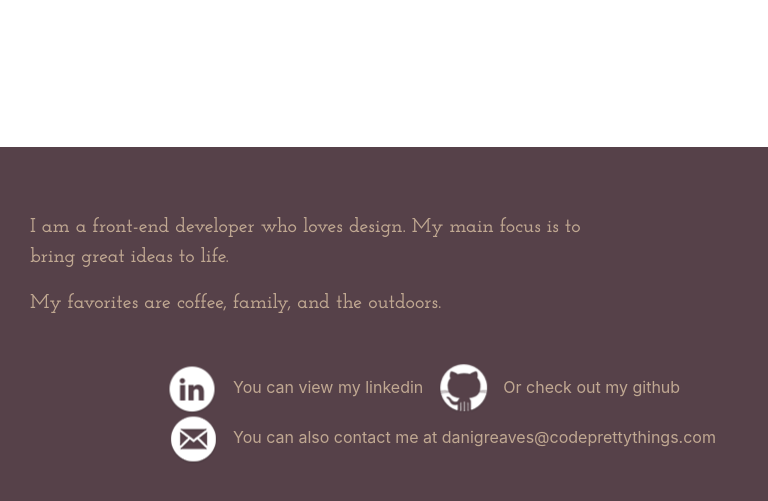
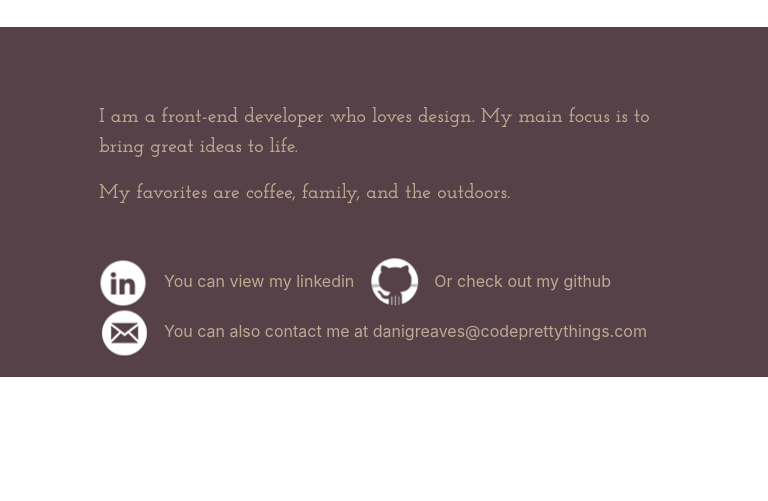
Before and after one commit to danigirl329/Portfolio, a website: page app/index.html at #/about in a window 768 px wide. Shown: the part 561-1062 px from the top of the page. After the commit the page ends 938 px from the top, so only its background shows below. Drawn offline with nearby package versions, Linux system fonts and the light colour scheme; some packages are replaced by stand-ins of ours.

Commit message:
FIXED FOOTER
finally

```diff
--- a/app/css/app.css
+++ b/app/css/app.css
@@ -11,25 +11,31 @@
         url('/fonts/ARCHRISTY.ttf') format('svg'); /* Legacy iOS */
 }
 
+* {
+	margin: 0;
+}
 
-body{
-    background-color: #fff;
-    width:100%;
+html, body, .ng-scope{
     height: 100%;
 }
 
 .wrapper{
     min-height: 100%;
-    margin-bottom: -150px;
+	margin: 0 auto -200px;
 }
 
-.wrapper:after{
-    content: "";
-    display: block;
+.footer, .push{
+    height: 200px;
 }
 
-.footer, .wrapper:after{
-     height: 175px;
+.footer{
+    background-color: #564149;
+    width: 100%;
+    padding-top: 50px;
+}
+
+.footContent{
+    width: 600px;
 }
 
 .active{
@@ -74,17 +80,7 @@ p{
     width: 60%;
 }
 
-.footer{
-    background-color: #564149;
-    width: 100%;
-     height: 175px;
-    margin-top: 50px;
-    padding-top: 50px;
-}
 
-.footContent{
-    width: 600px;
-}
 
 
 h1{
--- a/app/css/mobile.css
+++ b/app/css/mobile.css
@@ -71,19 +71,7 @@
         width: 100%;
     }
     .footer{
-        height: 370px;
-    }
-    .wrapper{
-        min-height: 100%;
-        margin-bottom: -300px;
-    }
-
-    .wrapper:after{
-        content: "";
-        display: block;
-    }
-
-    .footer, .wrapper:after{
+        padding-top:25px;
         height: 370px;
     }
 
@@ -127,20 +115,12 @@
     }
 
     .footer{
+        padding-top:25px;
         height: 370px;
     }
     .wrapper{
         min-height: 100%;
-        margin-bottom: -300px;
-    }
-
-    .wrapper:after{
-        content: "";
-        display: block;
-    }
-
-    .footer, .wrapper:after{
-        height: 370px;
+        margin-bottom: -370px;
     }
 
     .footContent{
@@ -210,25 +190,24 @@
         box-shadow: none;
     }
 
+    .footer, .push{
+    height: 350px;
+    }
+
     .footer{
-        height: 370px;
+        padding-top: 25px;
     }
     .wrapper{
-        min-height: 100%;
-        margin-bottom: -300px;
+        margin: 0 auto -350px;
     }
-
-    .wrapper:after{
-        content: "";
-        display: block;
+    .footContent{
+        margin: 50px auto;
     }
-
-    .footer, .wrapper:after{
-        height: 370px;
+    .footContent.right{
+        float: none;
     }
-
-    .footContent{
-        margin: 15px;
+    .footContent.left{
+        float: none;
     }
 
 
@@ -255,19 +234,7 @@
         height: 370px;
     }
 
-    .wrapper{
-        min-height: 100%;
-        margin-bottom: -300px;
-    }
 
-    .wrapper:after{
-        content: "";
-        display: block;
-    }
-
-    .footer, .wrapper:after{
-        height: 370px;
-    }
     .footContent{
         margin: 15px;
     }
--- a/app/views/home.html
+++ b/app/views/home.html
@@ -24,6 +24,7 @@
         </div>
 
     </div>
+    <div class="push"></div>
 </div>
 
 <div class="footer">
```
Also changed, not shown: app/views/about.html (+1 -0 lines), app/views/contact.html (+1 -0 lines), app/views/work.html (+1 -0 lines).
